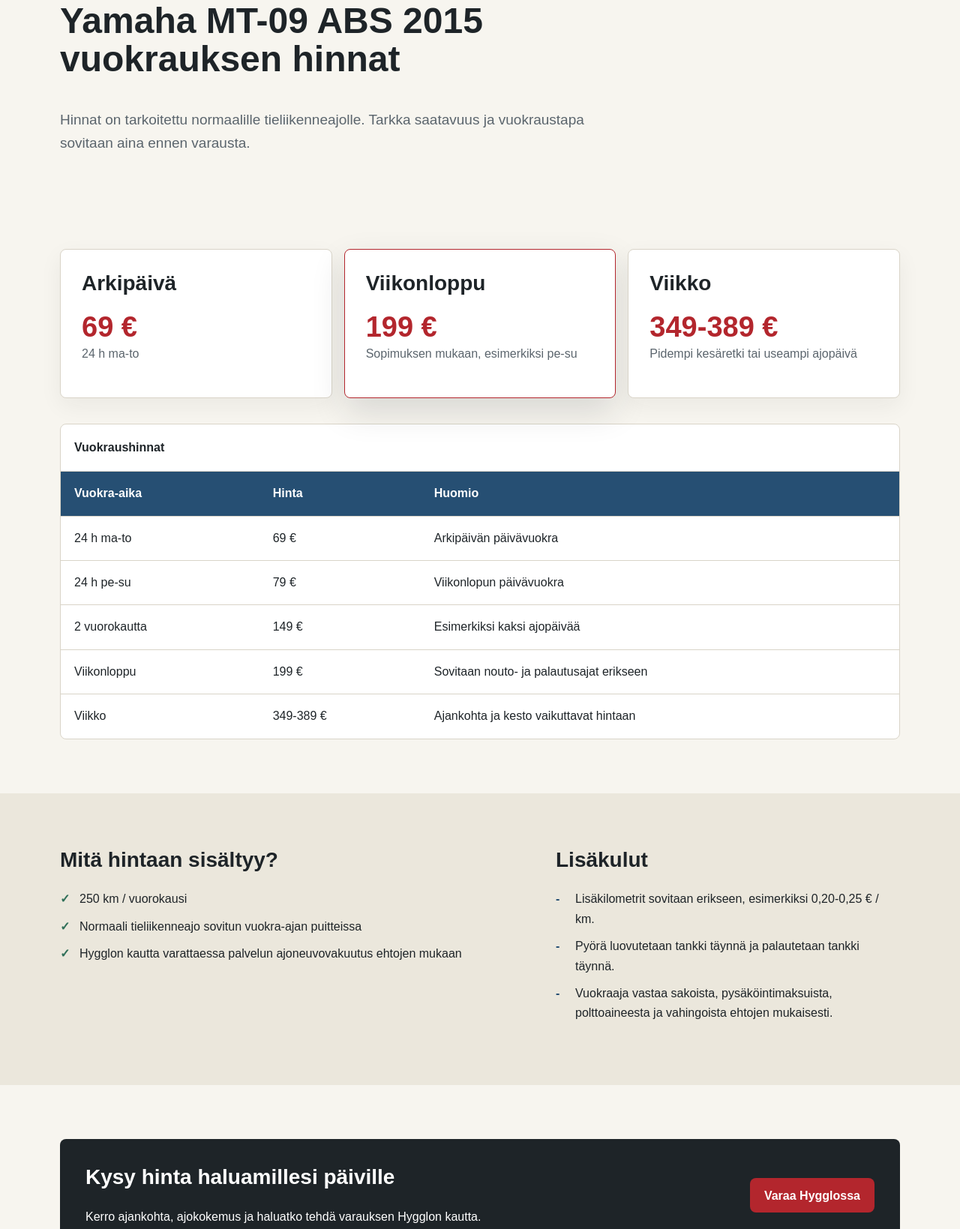
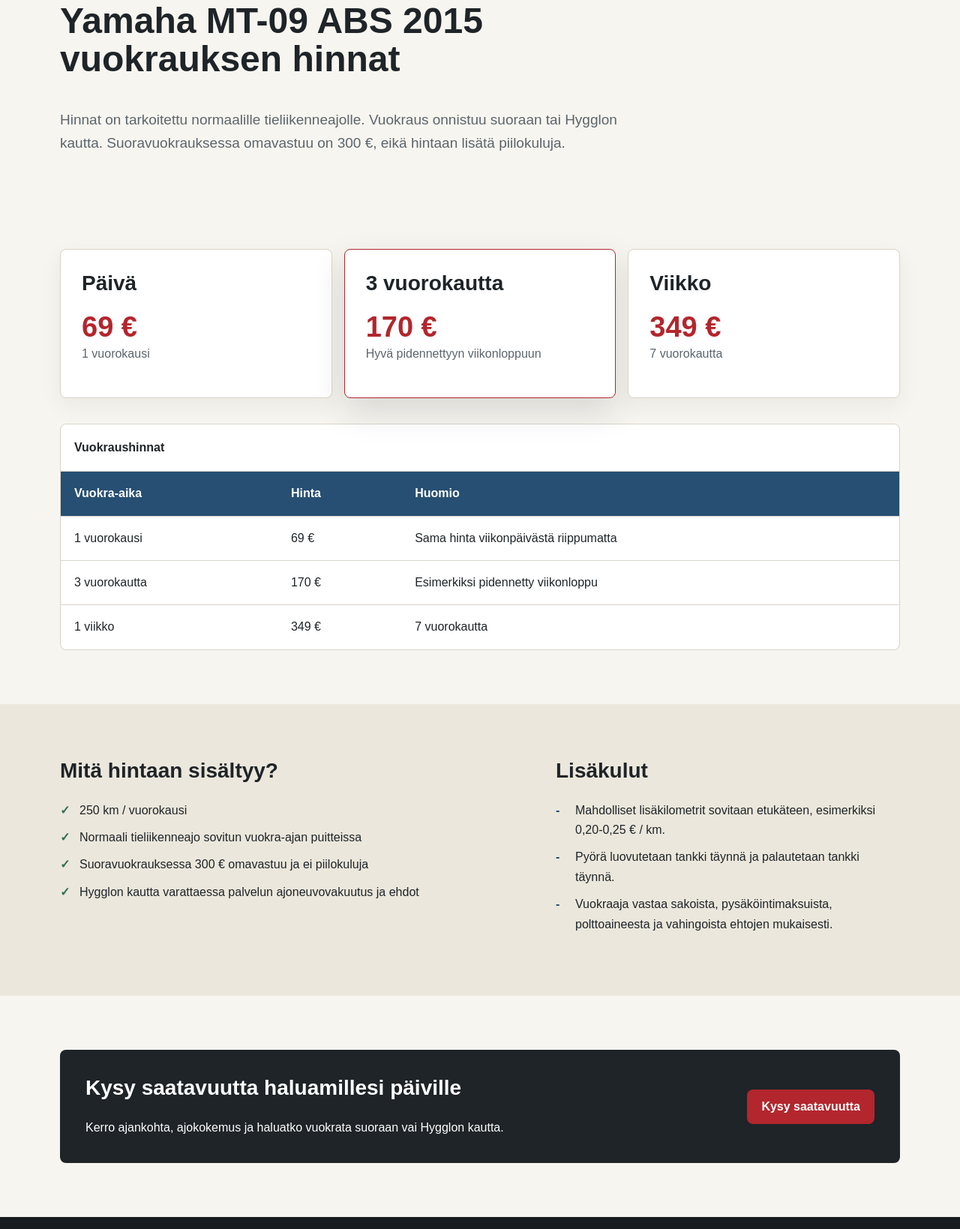
Before and after one commit to miikajuhala/moottoripyora-vuokraus, a plain HTML site: page pricing.html in a window 1280 px wide. Shown: the part 193-1832 px from the top of the page at 75% size. Drawn offline with Linux system fonts and the light colour scheme.

Commit message:
Update rental pricing and booking options

```diff
--- a/assets/css/styles.css
+++ b/assets/css/styles.css
@@ -236,6 +236,10 @@
 
 .full-width {
   width: 100%;
+}
+
+.panel .button + .button {
+  margin-top: 10px;
 }
 
 .quick-facts {
--- a/pricing.html
+++ b/pricing.html
@@ -4,11 +4,11 @@
     <meta charset="utf-8">
     <meta name="viewport" content="width=device-width, initial-scale=1">
     <title>Hinnasto | Yamaha MT-09 vuokraus Helsinki / Espoo</title>
-    <meta name="description" content="Yamaha MT-09 ABS 2015 vuokrauksen hinnasto: päivävuokra alkaen 69 €, viikonloppu 199 € ja viikko 349-389 €. Hintaan sisältyy 250 km vuorokaudessa.">
+    <meta name="description" content="Yamaha MT-09 ABS 2015 vuokrauksen hinnasto: 69 €/vrk, 170 € / 3 vrk ja 349 € / vko. Suoravuokrauksessa 300 € omavastuu, ei piilokuluja.">
     <meta name="robots" content="index, follow">
     <link rel="canonical" href="https://miikajuhala.github.io/yamaha-mt09-rental/pricing.html">
     <meta property="og:title" content="Yamaha MT-09 vuokrauksen hinnasto">
-    <meta property="og:description" content="Katso Yamaha MT-09 ABS 2015 vuokrauksen päivä-, viikonloppu- ja viikkohinnat.">
+    <meta property="og:description" content="Katso Yamaha MT-09 ABS 2015 vuokrauksen hinnat: 69 €/vrk, 170 € / 3 vrk ja 349 € / vko.">
     <meta property="og:image" content="https://miikajuhala.github.io/yamaha-mt09-rental/assets/images/yamaha-mt09-abs-2015-vuokraus-helsinki-2.jpeg">
     <link rel="stylesheet" href="assets/css/styles.css">
   </head>
@@ -32,25 +32,25 @@
       <section class="page-hero wrap">
         <p class="eyebrow">Hinnasto</p>
         <h1>Yamaha MT-09 ABS 2015 vuokrauksen hinnat</h1>
-        <p>Hinnat on tarkoitettu normaalille tieliikenneajolle. Tarkka saatavuus ja vuokraustapa sovitaan aina ennen varausta.</p>
+        <p>Hinnat on tarkoitettu normaalille tieliikenneajolle. Vuokraus onnistuu suoraan tai Hygglon kautta. Suoravuokrauksessa omavastuu on 300 €, eikä hintaan lisätä piilokuluja.</p>
       </section>
 
       <section class="section wrap">
         <div class="pricing-grid">
           <article class="price-card">
-            <h2>Arkipäivä</h2>
+            <h2>Päivä</h2>
             <p class="price">69 €</p>
-            <p>24 h ma-to</p>
+            <p>1 vuorokausi</p>
           </article>
           <article class="price-card featured">
-            <h2>Viikonloppu</h2>
-            <p class="price">199 €</p>
-            <p>Sopimuksen mukaan, esimerkiksi pe-su</p>
+            <h2>3 vuorokautta</h2>
+            <p class="price">170 €</p>
+            <p>Hyvä pidennettyyn viikonloppuun</p>
           </article>
           <article class="price-card">
             <h2>Viikko</h2>
-            <p class="price">349-389 €</p>
-            <p>Pidempi kesäretki tai useampi ajopäivä</p>
+            <p class="price">349 €</p>
+            <p>7 vuorokautta</p>
           </article>
         </div>
 
@@ -66,29 +66,19 @@
             </thead>
             <tbody>
               <tr>
-                <td>24 h ma-to</td>
+                <td>1 vuorokausi</td>
                 <td>69 €</td>
-                <td>Arkipäivän päivävuokra</td>
+                <td>Sama hinta viikonpäivästä riippumatta</td>
               </tr>
               <tr>
-                <td>24 h pe-su</td>
-                <td>79 €</td>
-                <td>Viikonlopun päivävuokra</td>
+                <td>3 vuorokautta</td>
+                <td>170 €</td>
+                <td>Esimerkiksi pidennetty viikonloppu</td>
               </tr>
               <tr>
-                <td>2 vuorokautta</td>
-                <td>149 €</td>
-                <td>Esimerkiksi kaksi ajopäivää</td>
-              </tr>
-              <tr>
-                <td>Viikonloppu</td>
-                <td>199 €</td>
-                <td>Sovitaan nouto- ja palautusajat erikseen</td>
-              </tr>
-              <tr>
-                <td>Viikko</td>
-                <td>349-389 €</td>
-                <td>Ajankohta ja kesto vaikuttavat hintaan</td>
+                <td>1 viikko</td>
+                <td>349 €</td>
+                <td>7 vuorokautta</td>
               </tr>
             </tbody>
           </table>
@@ -102,13 +92,14 @@
             <ul class="check-list">
               <li>250 km / vuorokausi</li>
               <li>Normaali tieliikenneajo sovitun vuokra-ajan puitteissa</li>
-              <li>Hygglon kautta varattaessa palvelun ajoneuvovakuutus ehtojen mukaan</li>
+              <li>Suoravuokrauksessa 300 € omavastuu ja ei piilokuluja</li>
+              <li>Hygglon kautta varattaessa palvelun ajoneuvovakuutus ja ehdot</li>
             </ul>
           </div>
           <div>
             <h2>Lisäkulut</h2>
             <ul class="plain-list">
-              <li>Lisäkilometrit sovitaan erikseen, esimerkiksi 0,20-0,25 € / km.</li>
+              <li>Mahdolliset lisäkilometrit sovitaan etukäteen, esimerkiksi 0,20-0,25 € / km.</li>
               <li>Pyörä luovutetaan tankki täynnä ja palautetaan tankki täynnä.</li>
               <li>Vuokraaja vastaa sakoista, pysäköintimaksuista, polttoaineesta ja vahingoista ehtojen mukaisesti.</li>
             </ul>
@@ -119,10 +110,10 @@
       <section class="section wrap">
         <div class="cta-band">
           <div>
-            <h2>Kysy hinta haluamillesi päiville</h2>
-            <p>Kerro ajankohta, ajokokemus ja haluatko tehdä varauksen Hygglon kautta.</p>
+            <h2>Kysy saatavuutta haluamillesi päiville</h2>
+            <p>Kerro ajankohta, ajokokemus ja haluatko vuokrata suoraan vai Hygglon kautta.</p>
           </div>
-          <a class="button primary" href="https://www.hygglo.fi/i/fb9-yamaha-mt-09-abs-2015-vuokralle">Varaa Hygglossa</a>
+          <a class="button primary" href="contact.html">Kysy saatavuutta</a>
         </div>
       </section>
     </main>
```
Also changed, not shown: contact.html (+13 -7 lines), faq.html (+5 -5 lines), index.html (+12 -12 lines), pictures.html (+2 -2 lines), terms.html (+3 -4 lines), 2 other files.
